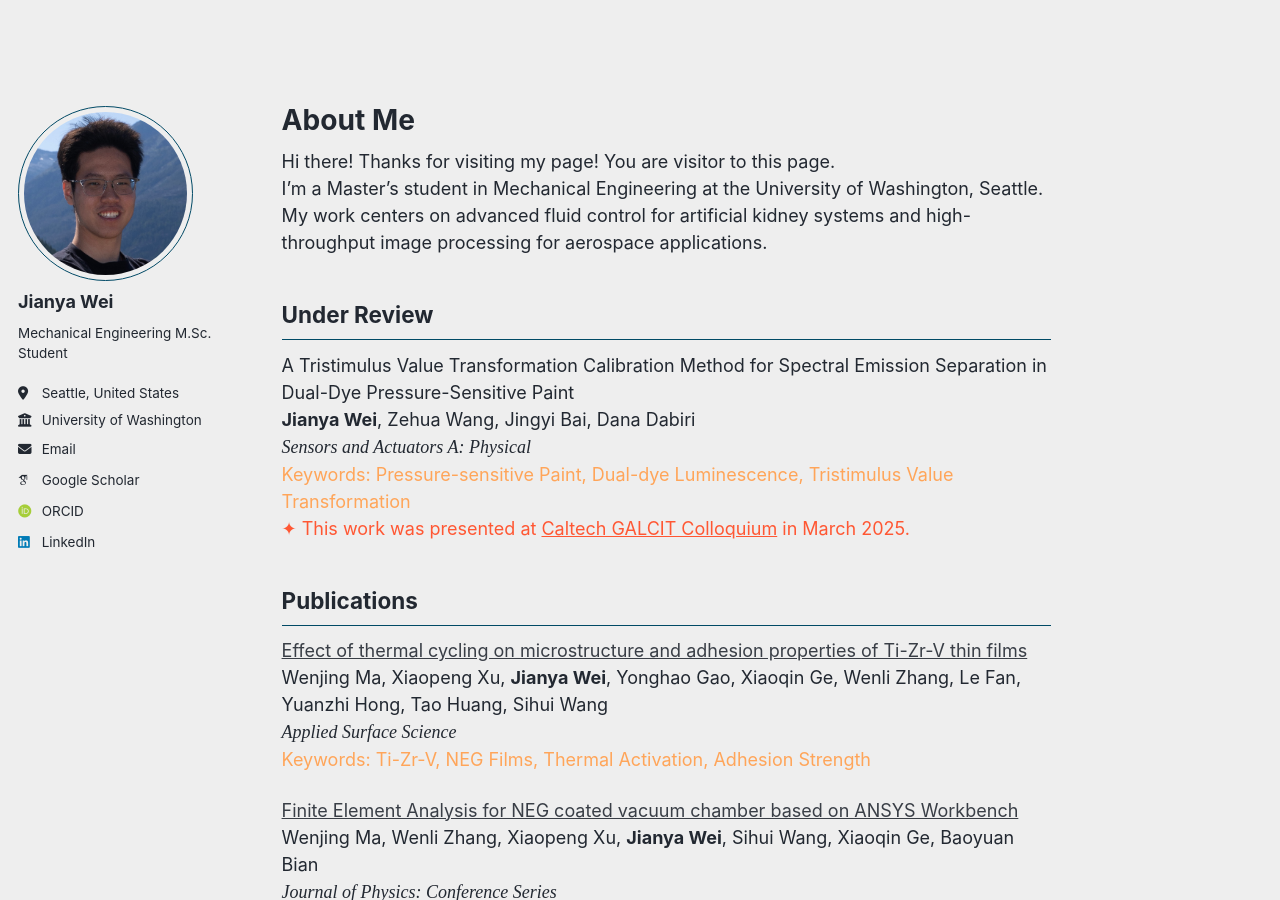
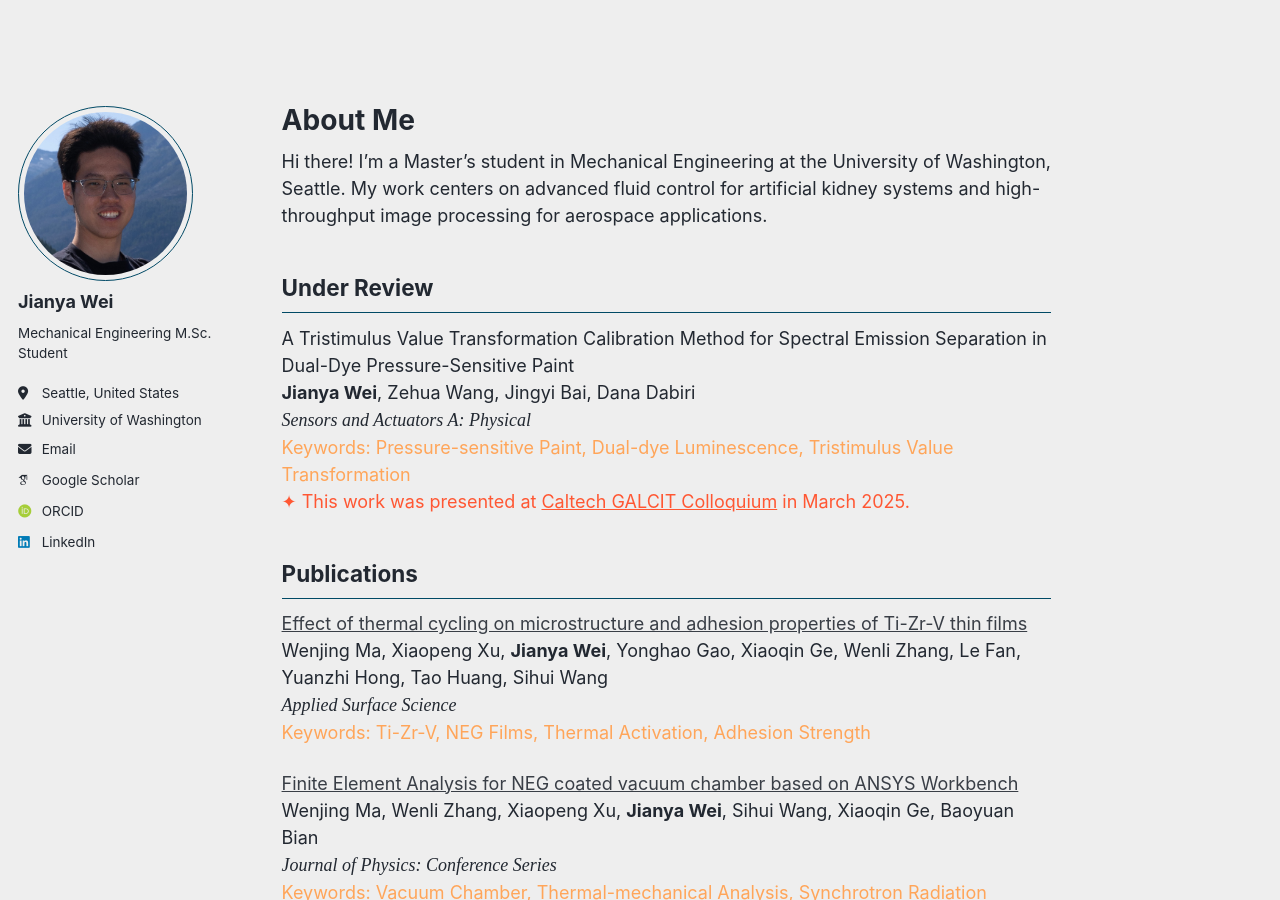
Before and after one commit to jywei02/jywei02.github.io, a Jekyll site: the page built from _pages/about.md, in a window 1280 px wide and 900 px high. Built offline with Jekyll 4.4.1, drawn with Linux system fonts in a browser that asks for light colours; some web fonts are replaced; comment, search, counter and statistics services are not loaded; some of the changed text lies outside the part shown.

Commit message:
Update about.md

```diff
--- a/_pages/about.md
+++ b/_pages/about.md
@@ -6,13 +6,7 @@ redirect_from:
   - /about/
   - /about.html
 ---
-<p>
-  Hi there! Thanks for visiting my page! You are visitor
-  <span id="busuanzi_value_site_pv"></span>
-  to this page.<br>
-  I’m a Master’s student in Mechanical Engineering at the University of Washington, Seattle. My work centers on advanced fluid control for artificial kidney systems and high-throughput image processing for aerospace applications.
-</p>
-<script src="//busuanzi.ibruce.info/busuanzi/2.3/busuanzi.pure.mini.js"></script>
+Hi there! I’m a Master’s student in Mechanical Engineering at the University of Washington, Seattle. My work centers on advanced fluid control for artificial kidney systems and high-throughput image processing for aerospace applications.
 
 Under Review
 ------
@@ -74,3 +68,15 @@ Honors/Awards
 ------
 • Outstanding Undergraduate Scholarship for four consecutive years
 • The First Prize in China Undergraduate Mathematical Contest in Modeling (Rank: 9/272)
+
+<head>
+  <link href="https://fonts.googleapis.com/css2?family=Orbitron:wght@500&display=swap" rel="stylesheet">
+</head>
+<body>
+  <p align="center" style="font-family: 'Orbitron', sans-serif; font-size:18px; color:#ff6600;">
+    Thanks for reading this far! You are visitor
+    <span id="busuanzi_value_site_pv"></span>
+    to this page.
+  </p>
+  <script src="//busuanzi.ibruce.info/busuanzi/2.3/busuanzi.pure.mini.js"></script>
+</body>
```
